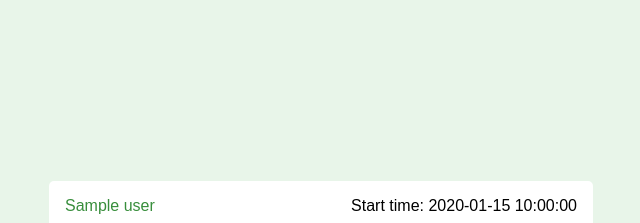
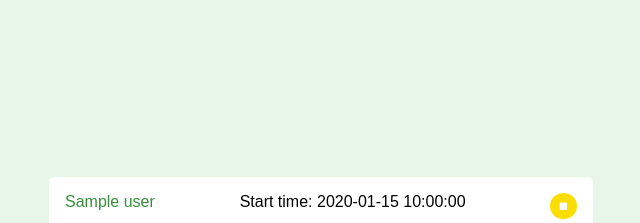
Before and after one commit to diego411/petal, a Flask app: template src/templates/states.html in a window 1280 px wide. Shown: the part 60-283 px from the top of the page, without its empty margins (319-959 px from the left). Run offline with Flask 3, Linux system fonts and the light colour scheme; the template is opened without the code that fills it: most values are stand-ins (such as "Sample title", 1, 10 or a date in 2020); some libraries are stand-ins or nearby versions.

Commit message:
13: implement start and stop on recordings overview

```diff
--- a/src/main.py
+++ b/src/main.py
@@ -57,9 +57,16 @@ def create_app():
     def states():
         users = []
         for name, state in state_map.items():
+            if state.get('start_time') is not None:
+                users.append({
+                    "name": name,
+                    "start_time": state['start_time'].strftime('%d.%m.%Y %H:%M:%S'),
+                    "bucket": state['bucket']
+                })
+                continue
+
             users.append({
                 "name": name,
-                "start_time": state['start_time'].strftime('%d.%m.%Y %H:%M:%S'),
                 "bucket": state['bucket']
             })
 
@@ -67,6 +74,25 @@ def create_app():
             "states.html",
             users=users
         )
+
+    @app.route('/register', methods=['POST'])
+    def register():
+        global state_map
+        data = request.json
+
+        if 'user' not in data:
+            return 'Field \"user\" in request body is required', 400
+
+        user = data['user']
+
+        if user in state_map:
+            return 'This user is already registered.', 400
+
+        state_map[user] = {
+            'bucket': []
+        }
+
+        return f'Successfully registered {user}.', 200
 
     @app.route('/start', methods=['POST'])
     def start():
@@ -79,15 +105,20 @@ def create_app():
 
         user = data['user']
 
-        if user in state_map:
+        if user in state_map and state_map[user].get('start_time') is not None:
             return 'Recording for this user started already. Stop it first', 400
 
         now = datetime.datetime.now()
         state_map[user] = {
             'start_time': now,
             'bucket': [],
-            'raw_bucket': []
         }
+
+        socketio.emit('user-start', {
+            'name': user,
+            'start_time': now.strftime('%d.%m.%Y %H:%M:%S'),
+            'bucket': []
+        })
 
         return f'Successfully started data collection for {user}', 200
 
@@ -96,7 +127,7 @@ def create_app():
 
         global state_map
 
-        if user not in state_map:
+        if user not in state_map or state_map[user].get('start_time') is None:
             return f'The data collection for the user: {user} has not started yet', 400
 
         data = request.data
@@ -108,7 +139,7 @@ def create_app():
             f'user-update',
             {
                 'bucket': user_bucket,
-                'name': user
+                'name': user,
             }
         )
 
@@ -120,9 +151,8 @@ def create_app():
 
         data = request.json
         user = data['user']
-
-        if user not in state_map:
-            return 'Not recording in progress for this user.', 400
+        if user not in state_map or state_map[user].get('start_time') is None:
+            return 'No recording in progress for this user.', 400
 
         user_bucket = state_map[user]['bucket']
         start_time = state_map[user]['start_time']
@@ -145,6 +175,10 @@ def create_app():
         os.remove(file_path)
 
         del state_map[user]
+
+        socketio.emit('user-stop', {
+            'name': user
+        })
 
         return f'Data collection for user: {user} successfully stopped and file saved.', 200
 
@@ -216,7 +250,6 @@ def create_app():
 
         predictions = jakob_classifier.classify(file_path)
         os.remove(file_path)
-        print(predictions)
         return jsonify(predictions), 200
 
     return app
--- a/src/templates/states.html
+++ b/src/templates/states.html
@@ -50,6 +50,28 @@
             padding: 0;
             margin: 0;
         }
+
+        .action-button {
+            width: 2em;
+            height: 2em;
+            background-color: #fcdd03;
+            border-radius: 50%;
+            display: flex;
+            align-items: center;
+            justify-content: center;
+            cursor: pointer;
+            transition: background-color 0.3s, box-shadow 0.3s;
+            border: none;
+            outline: none;
+        }
+
+        .action-button:hover {
+            background-color: #fcdf03d5;
+        }
+
+        .action-icon {
+            fill: white;
+        }
     </style>
 </head>
 
@@ -60,10 +82,23 @@
         <p style="display: none;" id="users">{{users}}</p>
         <ul>
             {% for user in users %}
-            <li>
-                <div class="header">
+            <li id="item_{{user.name}}">
+                <div id="header_{{user.name}}" class="header">
                     <a href="/state/{{user.name}}">{{user.name}}</a>
-                    <p>Start time: {{user.start_time}}</p>
+                    {% if user.start_time is defined %}
+                    <p id="start_time_{{user.name}}">Start time: {{user.start_time}}</p>
+                    <button id="button_stop_{{user.name}}" onclick="stop('{{user.name}}')" class="action-button">
+                        <svg class="action-icon" viewBox="0 0 24 24" xmlns="http://www.w3.org/2000/svg">
+                            <rect x="6" y="6" width="12" height="12" />
+                        </svg>
+                    </button>
+                    {% else %}
+                    <p id="start_time_{{user.name}}"></p>
+                    <button id="button_start_{{user.name}}" onclick="start('{{user.name}}')" class="action-button">
+                        <svg class="action-icon" viewBox="0 0 24 24" xmlns="http://www.w3.org/2000/svg">
+                            <path d="M8 5v14l11-7z" />
+                        </svg></button>
+                    {% endif %}
                 </div>
                 <!-- <a id="initialBucket" style="display: none">{{initial_bucket}}</a> -->
                 <canvas id="chart_{{user.name}}"></canvas>
@@ -115,6 +150,46 @@
         charts[user.name] = myChart;
     }
 
+    socket.on('user-start', (data) => {
+        const startTimeParagraph = document.getElementById(`start_time_${data.name}`);
+        if (startTimeParagraph !== null)
+            startTimeParagraph.textContent = data['start_time'];
+
+        const startButton = document.getElementById(`button_start_${data.name}`);
+        if (startButton !== null) {
+            startButton.remove();
+
+            const header = document.getElementById(`header_${data.name}`);
+
+            const button = document.createElement('button');
+            button.setAttribute('class', 'action-button');
+            button.id = `button_stop_${data.name}`;
+            button.onclick = () => stop(data.name);
+
+            const svgNS = "http://www.w3.org/2000/svg";
+            const svg = document.createElementNS(svgNS, 'svg');
+            svg.setAttribute('class', 'action-icon');
+            svg.setAttribute('viewBox', '0 0 24 24');
+
+            // Create the rectangle inside the SVG
+            const rect = document.createElementNS(svgNS, 'rect');
+            rect.setAttribute('x', '6');
+            rect.setAttribute('y', '6');
+            rect.setAttribute('width', '12');
+            rect.setAttribute('height', '12');
+
+            svg.appendChild(rect);
+            button.appendChild(svg);
+
+            header.appendChild(button);
+        }
+    });
+
+    socket.on('user-stop', (data) => {
+        const item = document.getElementById(`item_${data.name}`);
+        item?.remove();
+    });
+
     socket.on(`user-update`, (data) => {
         const chart = charts[data.name];
         if (chart === undefined)
@@ -129,6 +204,26 @@
         chart.update();
     });
 
+    function start(userName) {
+        fetch('/start', {
+            method: 'POST',
+            headers: {
+                'Content-Type': 'application/json'
+            },
+            body: JSON.stringify({ user: userName })
+        });
+    }
+
+    function stop(userName) {
+        fetch('/stop', {
+            method: 'POST',
+            headers: {
+                'Content-Type': 'application/json'
+            },
+            body: JSON.stringify({ user: userName })
+        });
+    }
+
 </script>
 
 </html>
```
